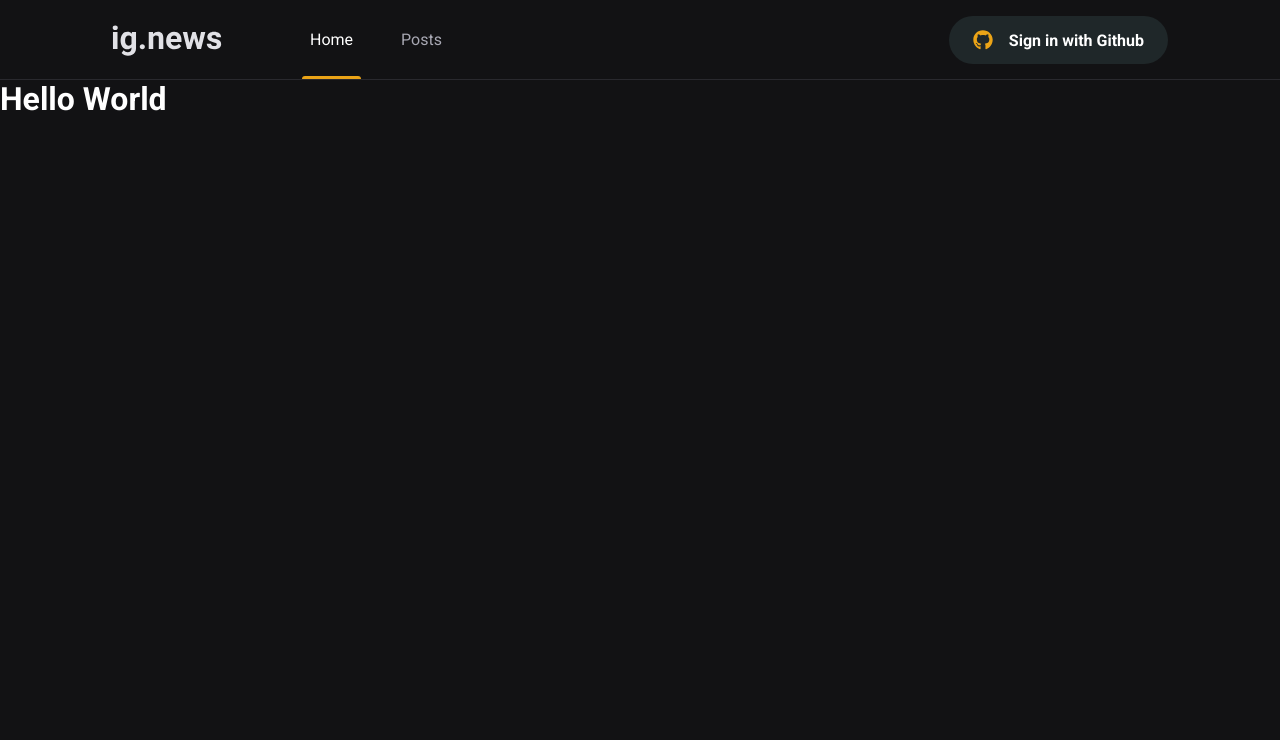
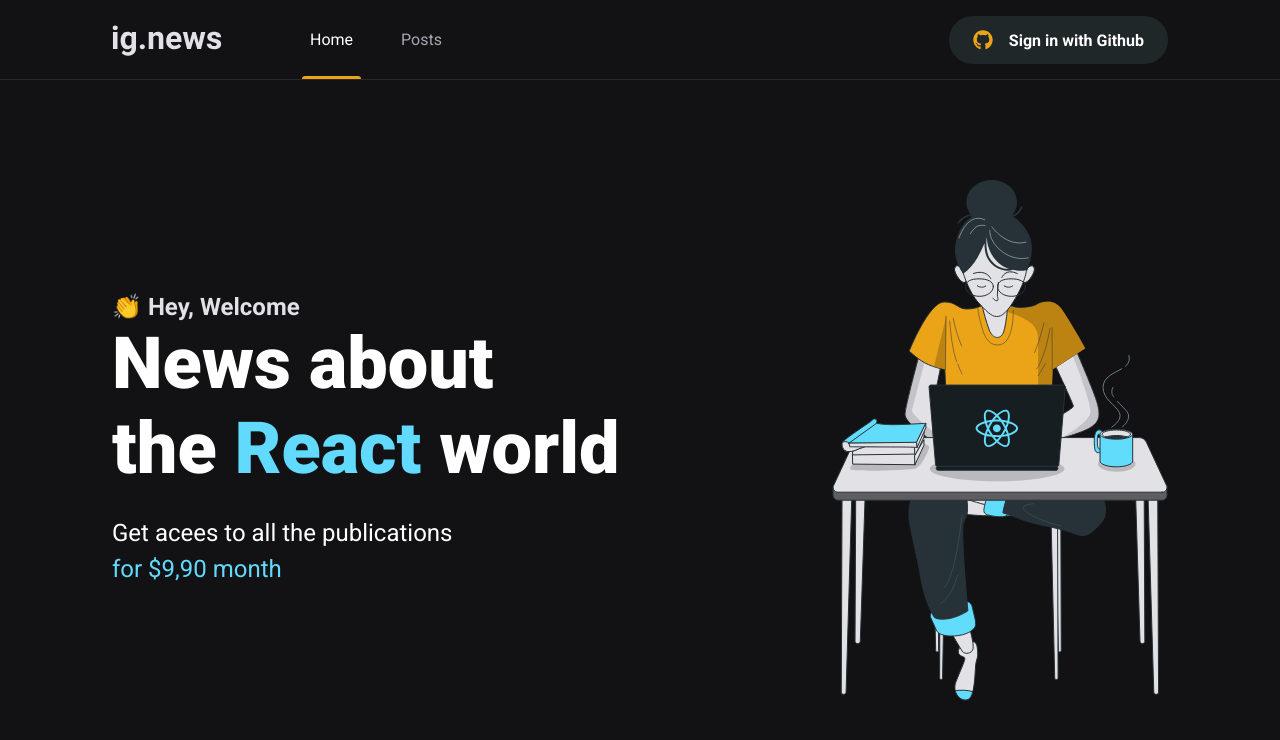
Before and after one commit to JuniorAlvesbr/ignews, a Next.js app: page / in a window 1280 px wide. Shown: the top 740 px of the page. Built offline with nearby package versions, Linux system fonts and the light colour scheme.

Commit message:
create hero

```diff
--- a/components/SignInButton/styles.module.scss
+++ b/components/SignInButton/styles.module.scss
@@ -12,6 +12,12 @@
   justify-content: center;
   align-items: center;
 
+  transition: filter 0.2s;
+
+  &:hover {
+    filter: brightness(0.8);
+  }
+
   svg {
     width: 20px;
     height: 20px;
@@ -24,5 +30,4 @@
   &>.closeIcon {
     margin-left: 1rem;
   }
-
 }
--- a/pages/index.tsx
+++ b/pages/index.tsx
@@ -1,5 +1,7 @@
 import type { NextPage } from 'next'
 import Head from 'next/head'
+
+import styles from '../styles/home.module.scss'
 
 const Home: NextPage = () => {
   return (
@@ -7,7 +9,16 @@
       <Head>
         <title>IG news</title>
       </Head>
-      <h1>Hello World</h1>
+
+      <main className={styles.container}>
+        <section className={styles.hero}>
+          <span>👏 Hey, Welcome</span>
+          <h1>News about <br />the <span>React</span> world</h1>
+          <p>Get acees to all the publications <br /><span>for $9,90 month</span></p>
+        </section>
+
+        <img src="/images/avatar.svg" alt="avatar" />
+      </main>
     </>
   )
 }
--- /dev/null
+++ b/styles/home.module.scss
@@ -0,0 +1,41 @@
+.container {
+  max-width: 1120px;
+  margin: 0 auto;
+  padding: 0 2rem;
+  height: calc(100vh - 5rem);
+
+  display: flex;
+  align-items: center;
+  justify-content: space-between;
+
+  &>.hero {
+    max-width: 600px;
+
+    &>span {
+      font-weight: bold;
+      font-size: 1.5rem;
+      color: var(--gray-100);
+    }
+
+    &>h1 {
+      font-weight: 900;
+      font-size: 4.5rem;
+      color: var(--white);
+
+      &>span {
+        color: var(--cyan-500);
+      }
+    }
+
+    &>p {
+      font-size: 1.5rem;
+      line-height: 2.25rem;
+      margin-top: 1.5rem;
+      color: var(--white);
+
+      &>span {
+        color: var(--cyan-500);
+      }
+    }
+  }
+}
```
